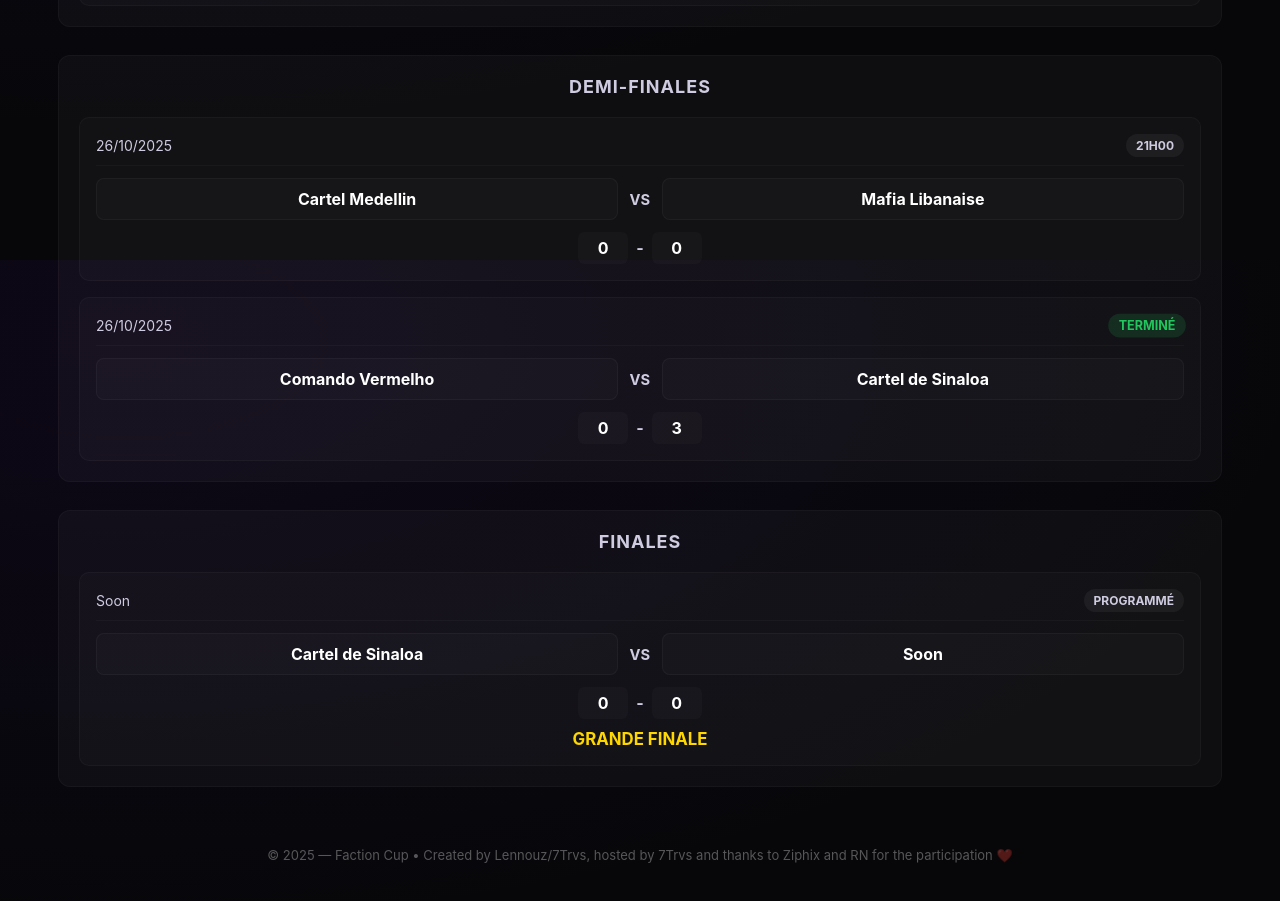
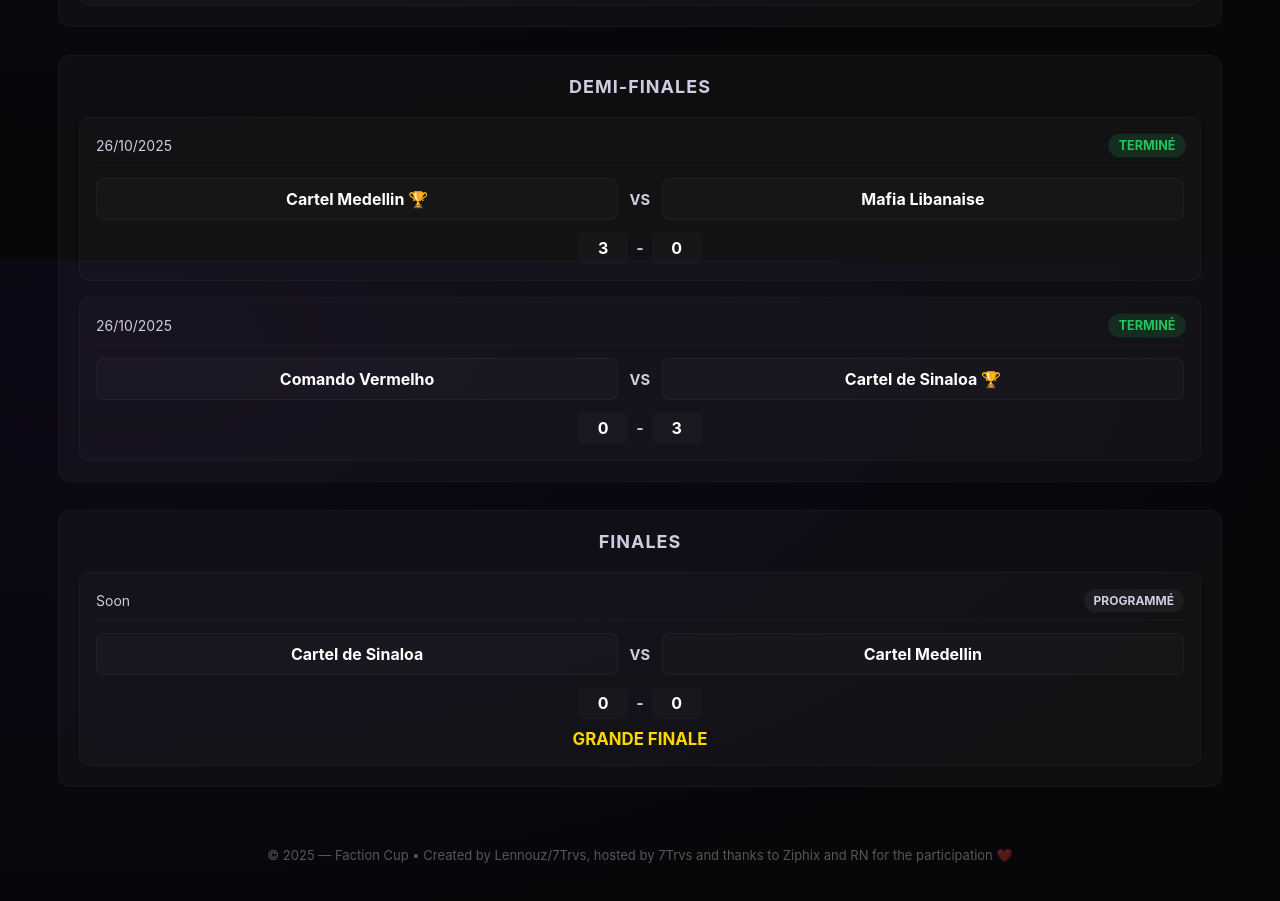
Before and after one commit to Trvslb/faction-cup, a plain HTML site: page index.html in a window 1280 px wide. Shown: the part 1340-2241 px from the top of the page. Drawn offline with Linux system fonts and the light colour scheme.

Commit message:
Update index.html

```diff
--- a/index.html
+++ b/index.html
@@ -660,15 +660,15 @@
             <div class="match-card">
               <div class="match-header">
                 <div class="match-date">26/10/2025</div>
-                <div class="match-status status-scheduled">21h00</div>
+                <div class="match-status status-completed">Terminé</div>
               </div>
               <div class="match-teams">
-                <div class="team-name" id="df-team-1">Cartel Medellin</div>
+                <div class="team-name" id="df-team-1">Cartel Medellin 🏆</div>
                 <div class="vs">VS</div>
                 <div class="team-name" id="df-team-2">Mafia Libanaise</div>
               </div>
               <div class="score-inputs">
-                <div class="score-value" id="df-1-score-1">0</div>
+                <div class="score-value" id="df-1-score-1">3</div>
                 <span style="color:var(--muted); font-weight:700">-</span>
                 <div class="score-value" id="df-1-score-2">0</div>
               </div>
@@ -682,7 +682,7 @@
               <div class="match-teams">
                 <div class="team-name" id="df-team-3">Comando Vermelho</div>
                 <div class="vs">VS</div>
-                <div class="team-name" id="df-team-4">Cartel de Sinaloa</div>
+                <div class="team-name" id="df-team-4">Cartel de Sinaloa 🏆</div>
               </div>
               <div class="score-inputs">
                 <div class="score-value" id="df-2-score-1">0 </div>
@@ -704,7 +704,7 @@
               <div class="match-teams">
                 <div class="team-name" id="final-team-1">Cartel de Sinaloa</div>
                 <div class="vs">VS</div>
-                <div class="team-name" id="final-team-2">Soon</div>
+                <div class="team-name" id="final-team-2">Cartel Medellin</div>
               </div>
               <div class="score-inputs">
                 <div class="score-value" id="final-score-1">0</div>
```
